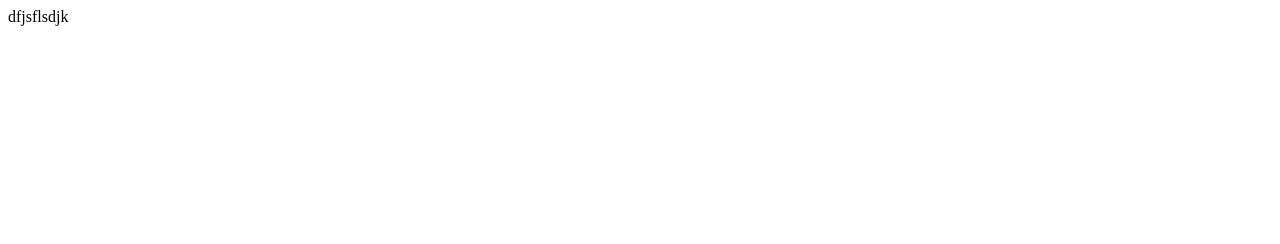
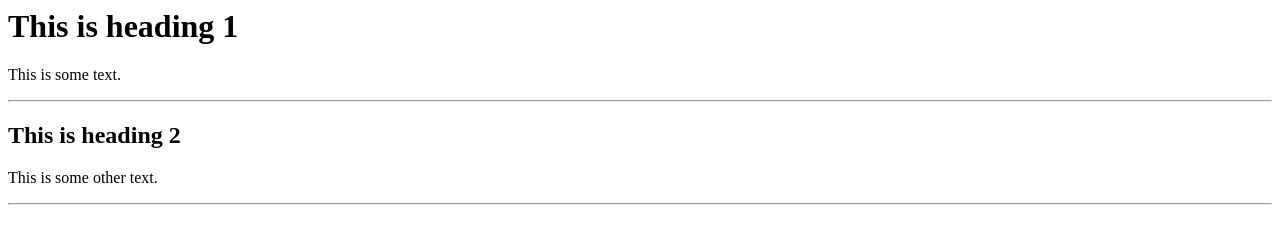
Before and after one commit to Jayeshkunwal/minicrocs, a plain HTML site: page index.html in a window 1280 px wide. Drawn offline with Linux system fonts and the light colour scheme.

Commit message:
Update index.html

```diff
--- a/index.html
+++ b/index.html
@@ -1 +1,6 @@
-dfjsflsdjk
+ <h1>This is heading 1</h1>
+<p>This is some text.</p>
+<hr>
+<h2>This is heading 2</h2>
+<p>This is some other text.</p>
+<hr>
```
